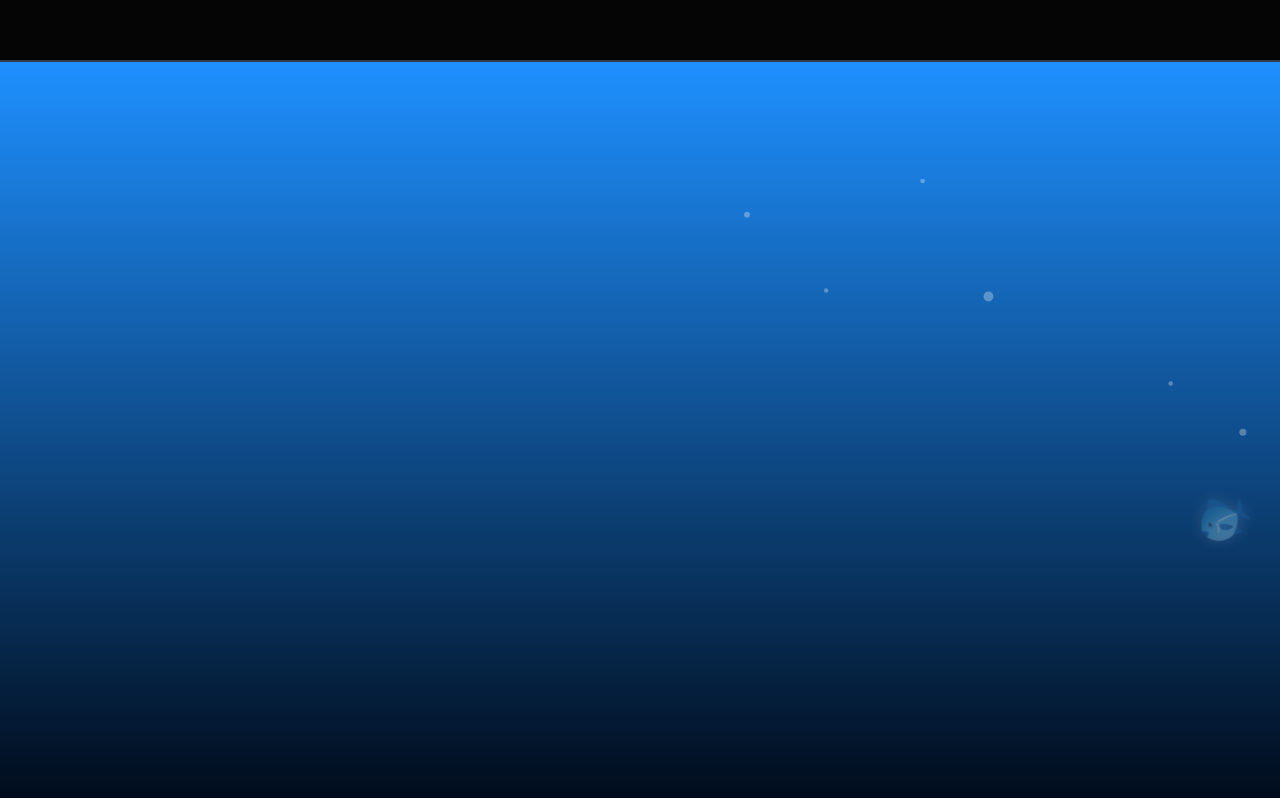
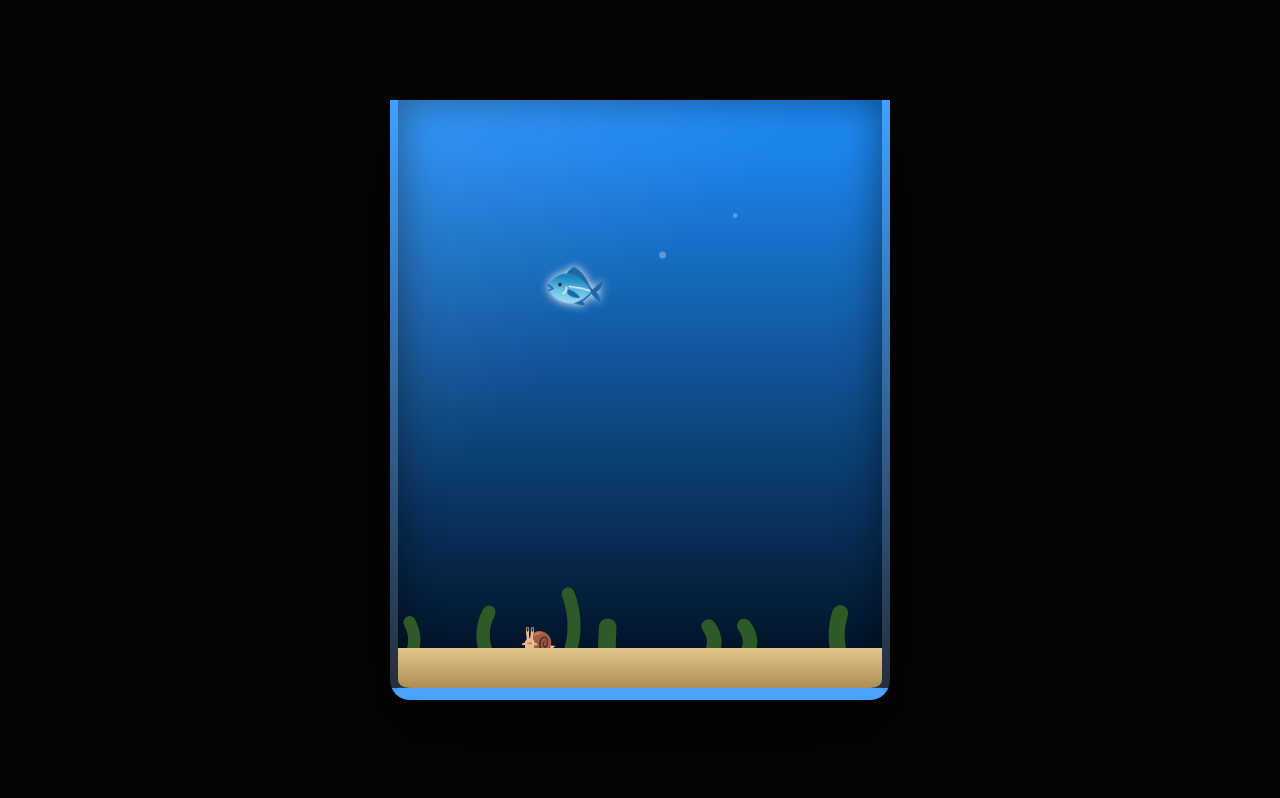
Before and after one commit to ArmenT83/my-aquarium-, a website: page public/index.html in a window 1280 px wide. Drawn offline with Linux system fonts and the light colour scheme.

Commit message:
Added glass aquarium effect and sand

```diff
--- a/public/index.html
+++ b/public/index.html
@@ -3,11 +3,21 @@
 <head>
     <meta charset="UTF-8">
     <meta name="viewport" content="width=device-width, initial-scale=1.0, maximum-scale=1.0, user-scalable=no, viewport-fit=cover">
-    <title>Իմ Ակվարիումը</title>
+    <title>Իմ Օնլայն Ակվարիումը</title>
     <link rel="stylesheet" href="style.css">
 </head>
 <body>
-    <canvas id="aquarium"></canvas>
+    <div class="aquarium-wrapper">
+        <!-- Կտավը (ձուկ, մամուռ, խխունջ) -->
+        <canvas id="aquarium"></canvas>
+
+        <!-- Ավազը հատակին -->
+        <div class="sand"></div>
+
+        <!-- Ապակու փայլը -->
+        <div class="glass-reflection"></div>
+    </div>
+
     <script src="script.js"></script>
 </body>
 </html>
--- a/public/script.js
+++ b/public/script.js
@@ -2,165 +2,147 @@ const canvas = document.getElementById('aquarium');
 const ctx = canvas.getContext('2d');
 
 let width, height;
-const topGap = 60; // <--- Ավելացրինք բացվածք վերևից (60px դատարկ տարածք)
+let bubbles = [];
+let foods = [];
+let mossPlants = [];
 
-// 1. Էկրանի չափսերի և հստակության կարգավորում
+// 1. Էկրանի չափսերն ու մամուռի ստեղծումը
 function resize() {
     const dpr = window.devicePixelRatio || 1;
-    width = window.innerWidth;
-    height = window.innerHeight - topGap; // <--- Բարձրությունից հանում ենք բացվածքը
-
+    width = canvas.clientWidth;
+    height = canvas.clientHeight;
     canvas.width = width * dpr;
     canvas.height = height * dpr;
+    ctx.scale(dpr, dpr);
 
-    canvas.style.width = width + 'px';
-    canvas.style.height = height + 'px';
-    canvas.style.marginTop = topGap + 'px'; // <--- Կտավը իջեցնում ենք ներքև
+    initMoss();
+    snail.y = height - 35; // Խխունջին դնում ենք ավազին
+}
 
-    ctx.scale(dpr, dpr);
+function initMoss() {
+    mossPlants = [];
+    for (let i = 0; i < 7; i++) {
+        mossPlants.push({
+            x: (width / 7) * i + Math.random() * 40,
+            h: 30 + Math.random() * 40,
+            w: 12 + Math.random() * 8,
+            off: Math.random() * 100
+        });
+    }
 }
 
 window.addEventListener('resize', resize);
-resize();
 
-// 2. Ձկան սկզբնական տվյալները
+// 2. Ձկան և Խխունջի տվյալները
 let fish = {
-    x: width / 2,
-    y: height / 2,
-    speed: 2.2,
-    angle: 0,
-    targetAngle: 0,
-    turnSpeed: 0.05,
-    size: 60,
-    flipScale: 1,
-    targetFlipScale: 1,
+    x: 100, y: 100,
+    speed: 2.2, angle: 0, targetAngle: 0,
+    turnSpeed: 0.05, size: 50,
+    flipScale: 1, targetFlipScale: 1,
     isFollowing: false
 };
 
-let bubbles = [];
-let foods = [];
+let snail = { x: 50, y: 0, speed: 0.3, dir: 1, size: 30 };
 
-// 3. Մատի կամ մկնիկի կառավարում
+// 3. Կառավարում
 function handleInput(x, y, isNewTouch = false) {
-    let adjustedY = y - topGap; // <--- Կարևոր է. ուղղում ենք Y-ը, որ ձուկը ճիշտ հետևի մատին
-
-    let dx = x - fish.x;
-    let dy = adjustedY - fish.y;
-    fish.targetAngle = Math.atan2(dy, dx);
+    const rect = canvas.getBoundingClientRect();
+    let mX = x - rect.left;
+    let mY = y - rect.top;
+    fish.targetAngle = Math.atan2(mY - fish.y, mX - fish.x);
     fish.isFollowing = true;
-
-    // Եթե սեղմել է, ավելացնենք կեր (ուղղված Y-ով)
-    if (isNewTouch) {
-        foods.push({ x: x, y: adjustedY, size: 6, speed: 0.8 });
-    }
-
-    let dist = Math.hypot(dx, dy);
-    if (dist < 30) fish.isFollowing = false;
+    if (isNewTouch) foods.push({ x: mX, y: mY, size: 6, speed: 0.8 });
 }
 
-// Մկնիկի համար
 canvas.addEventListener('mousemove', (e) => handleInput(e.clientX, e.clientY));
-
-// Mobile Touch-ի համար
 canvas.addEventListener('touchstart', (e) => {
     e.preventDefault();
-    const touch = e.touches[0];
-    handleInput(touch.clientX, touch.clientY, true);
+    handleInput(e.touches[0].clientX, e.touches[0].clientY, true);
 }, { passive: false });
+canvas.addEventListener('touchend', () => fish.isFollowing = false);
 
-canvas.addEventListener('touchmove', (e) => {
-    e.preventDefault();
-    const touch = e.touches[0];
-    handleInput(touch.clientX, touch.clientY, false);
-}, { passive: false });
-
-canvas.addEventListener('touchend', () => {
-    fish.isFollowing = false;
-});
-
-// 4. Հիմնական նկարչության ցիկլը
+// 4. Հիմնական Draw ցիկլը
 function draw() {
     ctx.clearRect(0, 0, width, height);
 
-    // --- Կերակուրի նկարչություն ---
-    ctx.fillStyle = "#ffcc00";
-    foods.forEach((f, index) => {
+    // Նկարում ենք մամուռը
+    mossPlants.forEach(p => {
         ctx.beginPath();
-        ctx.arc(f.x, f.y, f.size, 0, Math.PI * 2);
-        ctx.fill();
-        f.y += f.speed;
-
-        let distToFood = Math.hypot(f.x - fish.x, f.y - fish.y);
-        if (distToFood < 40) {
-            foods.splice(index, 1);
-            if (fish.size < 120) fish.size += 1;
-        }
-        if (f.y > height) foods.splice(index, 1);
+        let wave = Math.sin(Date.now() * 0.002 + p.off) * 12;
+        ctx.moveTo(p.x, height - 30);
+        ctx.quadraticCurveTo(p.x + wave, height - 30 - p.h / 2, p.x, height - 30 - p.h);
+        ctx.strokeStyle = "#2d5a27";
+        ctx.lineWidth = p.w;
+        ctx.lineCap = "round";
+        ctx.stroke();
     });
 
-    // --- Պղպջակների նկարչություն ---
-    ctx.fillStyle = "rgba(255, 255, 255, 0.3)";
-    bubbles.forEach((b, index) => {
-        ctx.beginPath();
-        ctx.arc(b.x, b.y, b.size, 0, Math.PI * 2);
-        ctx.fill();
-        b.y -= b.speed;
-        if (b.y < -10) bubbles.splice(index, 1); // Պղպջակը կանհետանա ջրի երեսին հասնելիս
+    // Կերակուր
+    ctx.fillStyle = "#ffcc00";
+    foods.forEach((f, i) => {
+        ctx.beginPath(); ctx.arc(f.x, f.y, f.size, 0, Math.PI * 2); ctx.fill();
+        f.y += f.speed;
+        if (Math.hypot(f.x - fish.x, f.y - fish.y) < 30) {
+            foods.splice(i, 1);
+            if (fish.size < 90) fish.size += 1;
+        }
+        if (f.y > height - 40) foods.splice(i, 1);
     });
 
-    // --- Ձկան Տրամաբանություն ---
-    let margin = 50; // Մի քիչ փոքրացրինք մարժան
+    // Խխունջը
+    snail.x += snail.speed * snail.dir;
+    if (snail.x > width - 30 || snail.x < 30) snail.dir *= -1;
+    ctx.save();
+    ctx.translate(snail.x, snail.y);
+    ctx.scale(snail.dir, 1);
+    ctx.font = snail.size + "px Arial";
+    ctx.textAlign = "center";
+    ctx.fillText("🐌", 0, 0);
+    ctx.restore();
 
+    // Ձկան շարժում
+    let margin = 50;
     if (!fish.isFollowing) {
         fish.targetAngle += (Math.random() - 0.5) * 0.05;
-
-        // Պատերից հետ դառնալ (Հիմա height-ը արդեն 90% է, ձուկը դուրս չի գա ջրից)
         if (fish.x > width - margin) fish.targetAngle = Math.PI;
         if (fish.x < margin) fish.targetAngle = 0;
-        if (fish.y > height - margin) fish.targetAngle = -Math.PI / 2;
+        if (fish.y > height - margin - 40) fish.targetAngle = -Math.PI / 2;
         if (fish.y < margin) fish.targetAngle = Math.PI / 2;
     }
 
-    let angleDiff = fish.targetAngle - fish.angle;
-    while (angleDiff < -Math.PI) angleDiff += Math.PI * 2;
-    while (angleDiff > Math.PI) angleDiff -= Math.PI * 2;
-    fish.angle += angleDiff * fish.turnSpeed;
-
+    let aDiff = fish.targetAngle - fish.angle;
+    while (aDiff < -Math.PI) aDiff += Math.PI * 2;
+    while (aDiff > Math.PI) aDiff -= Math.PI * 2;
+    fish.angle += aDiff * fish.turnSpeed;
     fish.x += Math.cos(fish.angle) * fish.speed;
     fish.y += Math.sin(fish.angle) * fish.speed;
-
-    let isHeadingLeft = Math.cos(fish.angle) < 0;
-    fish.targetFlipScale = isHeadingLeft ? 1 : -1;
+    fish.targetFlipScale = Math.cos(fish.angle) < 0 ? 1 : -1;
     fish.flipScale += (fish.targetFlipScale - fish.flipScale) * 0.1;
 
-    // --- Ձկան նկարչություն ---
+    // Նկարում ենք ձկանը
     ctx.save();
     ctx.translate(fish.x, fish.y);
-    let tilt = Math.sin(Date.now() * 0.003) * 0.1;
-    ctx.rotate(tilt + (isHeadingLeft ? fish.angle - Math.PI : fish.angle));
+    ctx.rotate(Math.sin(Date.now() * 0.003) * 0.1 + (Math.cos(fish.angle) < 0 ? fish.angle - Math.PI : fish.angle));
     ctx.scale(fish.flipScale, 1);
-
-    ctx.shadowBlur = 15;
-    ctx.shadowColor = "rgba(255, 255, 255, 0.4)";
+    ctx.shadowBlur = 10; ctx.shadowColor = "white";
     ctx.font = fish.size + "px Arial";
-    ctx.textAlign = "center";
-    ctx.textBaseline = "middle";
+    ctx.textAlign = "center"; ctx.textBaseline = "middle";
     ctx.fillText("🐟", 0, 0);
     ctx.restore();
 
-    // Պղպջակներ բերանից
+    // Պղպջակներ
     if (Math.random() < 0.02) {
-        let bX = fish.x + Math.cos(fish.angle) * (fish.size / 2);
-        let bY = fish.y + Math.sin(fish.angle) * (fish.size / 2);
-        bubbles.push({
-            x: bX,
-            y: bY,
-            size: Math.random() * 3 + 2,
-            speed: Math.random() * 1 + 0.5
-        });
+        bubbles.push({ x: fish.x, y: fish.y, size: Math.random() * 3 + 2, speed: Math.random() * 1 + 0.5 });
     }
+    ctx.fillStyle = "rgba(255, 255, 255, 0.3)";
+    bubbles.forEach((b, i) => {
+        ctx.beginPath(); ctx.arc(b.x, b.y, b.size, 0, Math.PI * 2); ctx.fill();
+        b.y -= b.speed;
+        if (b.y < 0) bubbles.splice(i, 1);
+    });
 
     requestAnimationFrame(draw);
 }
 
+resize();
 draw();
--- a/public/style.css
+++ b/public/style.css
@@ -1,24 +1,64 @@
-body, html {
+* {
     margin: 0;
     padding: 0;
+    box-sizing: border-box;
+}
+
+body, html {
     width: 100%;
     height: 100%;
-    overflow: hidden; /* Անջատում է սքրոլը */
+    overflow: hidden;
+    background-color: #050505; /* Սենյակի մութ պատը */
+    display: flex;
+    justify-content: center;
+    align-items: center;
+    position: fixed;
+}
 
-    /* Սա կլինի վերևի դատարկ տարածքի գույնը (սենյակի պատը) */
-    background-color: #050505;
+.aquarium-wrapper {
+    position: relative;
+    width: 95vw;
+    height: 75vh;
+    max-width: 500px;
+    background: linear-gradient(180deg, #1e90ff, #000b1a);
 
-    position: fixed; /* Կարևոր է mobile-ի համար */
+    /* Ապակու կողքի պատերը */
+    border-left: 8px solid rgba(255, 255, 255, 0.15);
+    border-right: 8px solid rgba(255, 255, 255, 0.15);
+    border-bottom: 12px solid rgba(255, 255, 255, 0.2);
+    border-radius: 0 0 20px 20px;
+
+    /* Ստվերներ խորության համար */
+    box-shadow: 0 30px 60px rgba(0,0,0,0.8), inset 0 0 40px rgba(0,0,0,0.5);
+    overflow: hidden;
 }
 
 canvas {
     display: block;
+    width: 100%;
+    height: 100%;
+    touch-action: none;
+    z-index: 1;
+}
 
-    /* Ջրի էֆեկտը */
-    background: linear-gradient(#1e90ff, #000b1a);
+.sand {
+    position: absolute;
+    bottom: 0;
+    left: 0;
+    width: 100%;
+    height: 40px;
+    background: linear-gradient(to top, #b08d57, #e3c48d);
+    z-index: 2;
+    pointer-events: none;
+}
 
-    /* Ավելացրու այս տողը, որ ջրի երեսին թեթև լուսավոր գիծ լինի */
-    border-top: 2px solid rgba(255, 255, 255, 0.2);
-
-    touch-action: none; /* Անջատում է բրաուզերի ժեստերը */
+.glass-reflection {
+    position: absolute;
+    top: 0;
+    left: 0;
+    width: 100%;
+    height: 100%;
+    background: linear-gradient(135deg, rgba(255,255,255,0.1) 0%, transparent 40%);
+    pointer-events: none;
+    z-index: 5;
 }
```
